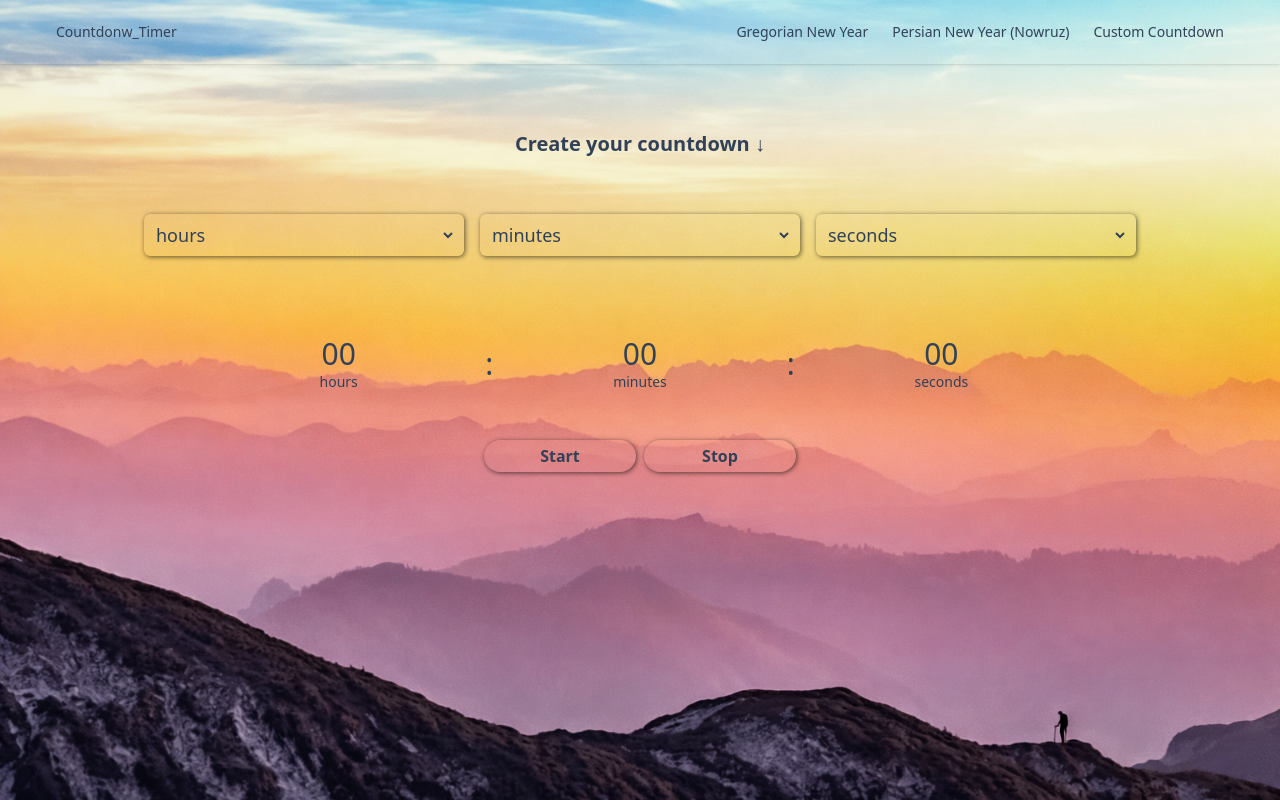
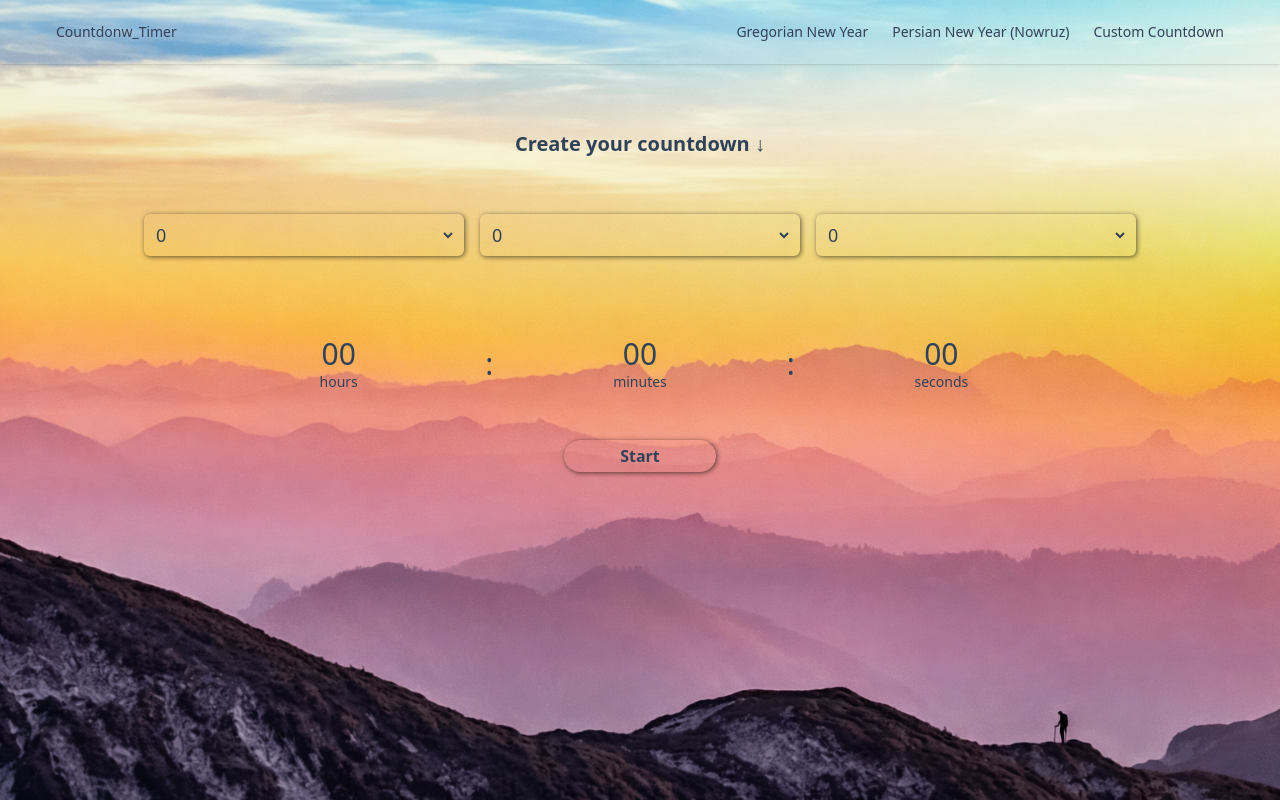
Before and after one commit to 01mehran/Countdown-timer, a React (Vite) app: page /Countdown-timer/customCountdown in a window 1280 px wide. Built offline with nearby package versions, Linux system fonts and the light colour scheme.

Commit message:
feat: show stop button & disabled selected option clicking on start button

```diff
--- a/src/components/CustomCountdown/ActionButtons.tsx
+++ b/src/components/CustomCountdown/ActionButtons.tsx
@@ -1,26 +1,32 @@
 type ActionButtonsProps = {
   onHandleStartTimer: () => void;
   onHandleStopTimer: () => void;
+  isRunning: boolean;
 };
 
 export default function ActionButtons({
   onHandleStartTimer,
   onHandleStopTimer,
+  isRunning,
 }: ActionButtonsProps) {
   return (
     <section className="mt-12 gap-2 mx-auto  flex items-center flex-wrap justify-center">
       <button
         onClick={onHandleStartTimer}
-        className="w-38 py-1 cursor-pointer shadow-[1px_1px_5px_rgba(0,0,0,.6)] font-semibold rounded-full "
+        className={`${
+          isRunning ? "cursor-not-allowed opacity-60" : "cursor-pointer"
+        } w-38 py-1  shadow-[1px_1px_5px_rgba(0,0,0,.6)] font-semibold rounded-full`}
       >
         Start
       </button>
+      {isRunning && (
         <button
           onClick={onHandleStopTimer}
           className="w-38 py-1 cursor-pointer shadow-[1px_1px_5px_rgba(0,0,0,.6)] font-semibold rounded-full "
         >
           Stop
         </button>
+      )}
     </section>
   );
 }
--- a/src/components/CustomCountdown/SelectOptions.tsx
+++ b/src/components/CustomCountdown/SelectOptions.tsx
@@ -2,19 +2,25 @@ type SelectOptionsProps = {
   onChange: (value: number) => void;
   optionTitle: string;
   length: number;
+  value: number;
+  isRunning: boolean;
 };
 
 export default function SelectOptions({
   onChange,
   optionTitle,
   length,
+  value,
+  isRunning,
 }: SelectOptionsProps) {
   return (
     <article className="w-[25%] py-2 rounded-md px-2 shadow-[1px_1px_5px_rgba(0,0,0,.6)]">
       <select
-        className=" w-full h-full border-0 outline-0 text-lg"
-        defaultValue=""
+        className={`w-full h-full  outline-0 text-lg ${
+          isRunning && " cursor-not-allowed opacity-50 pointer-events-none "
+        }`}
         onChange={(e) => onChange(+e.target.value)}
+        value={value}
       >
         <option value="" disabled hidden>
           {optionTitle}
--- a/src/pages/CustomCountdown/CustomCountDown.tsx
+++ b/src/pages/CustomCountdown/CustomCountDown.tsx
@@ -10,7 +10,7 @@ export default function CustomCountDown() {
   const [seconds, setSeconds] = useState(0);
 
   const [totalSeconds, setTotalSeconds] = useState(0);
-  const [isRuninng, setIsRunning] = useState(false);
+  const [isRunning, setIsRunning] = useState(false);
 
   const intervalRef = useRef<number | null>(null);
 
@@ -21,6 +21,10 @@ export default function CustomCountDown() {
 
     setTotalSeconds(total);
     setIsRunning(true);
+
+    setHours(0);
+    setMinutes(0);
+    setSeconds(0);
   };
 
   const handleStopTimer = () => {
@@ -34,14 +38,14 @@ export default function CustomCountDown() {
   };
 
   useEffect(() => {
-    if (!isRuninng || totalSeconds <= 0) return;
+    if (!isRunning || totalSeconds <= 0) return;
 
     const interval = setInterval(() => {
       setTotalSeconds((prev) => prev - 1);
     }, 1000);
 
     return () => clearInterval(interval);
-  }, [isRuninng, totalSeconds]);
+  }, [isRunning, totalSeconds]);
 
   useEffect(() => {
     if (totalSeconds === 0) {
@@ -50,7 +54,7 @@ export default function CustomCountDown() {
   }, [totalSeconds]);
 
   useEffect(() => {
-    if (!isRuninng) return;
+    if (!isRunning) return;
 
     intervalRef.current = setInterval(() => {
       setTotalSeconds((prev) => {
@@ -70,7 +74,7 @@ export default function CustomCountDown() {
         intervalRef.current = null;
       }
     };
-  }, [isRuninng]);
+  }, [isRunning]);
 
   const displayHours = Math.floor(totalSeconds / 3600);
   const displayMinutes = Math.floor((totalSeconds % 3600) / 60);
@@ -88,13 +92,21 @@ export default function CustomCountDown() {
         {/* Select time */}
         <section className="flex justify-center gap-4 mt-14 ">
           {/* Hours; */}
-          <SelectOptions onChange={setHours} optionTitle="hours" length={24} />
+          <SelectOptions
+            onChange={setHours}
+            optionTitle="hours"
+            length={24}
+            value={hours}
+            isRunning={isRunning}
+          />
 
           {/* Minutes */}
           <SelectOptions
             onChange={setMinutes}
             optionTitle="minutes"
             length={60}
+            value={minutes}
+            isRunning={isRunning}
           />
 
           {/* Seconds */}
@@ -102,6 +114,8 @@ export default function CustomCountDown() {
             onChange={setSeconds}
             optionTitle="seconds"
             length={60}
+            value={seconds}
+            isRunning={isRunning}
           />
         </section>
 
@@ -116,6 +130,7 @@ export default function CustomCountDown() {
         <ActionButtons
           onHandleStartTimer={handleStartTimer}
           onHandleStopTimer={handleStopTimer}
+          isRunning={isRunning}
         />
       </div>
     </div>
```
Lines whose indentation alone changed are shown as unchanged.
